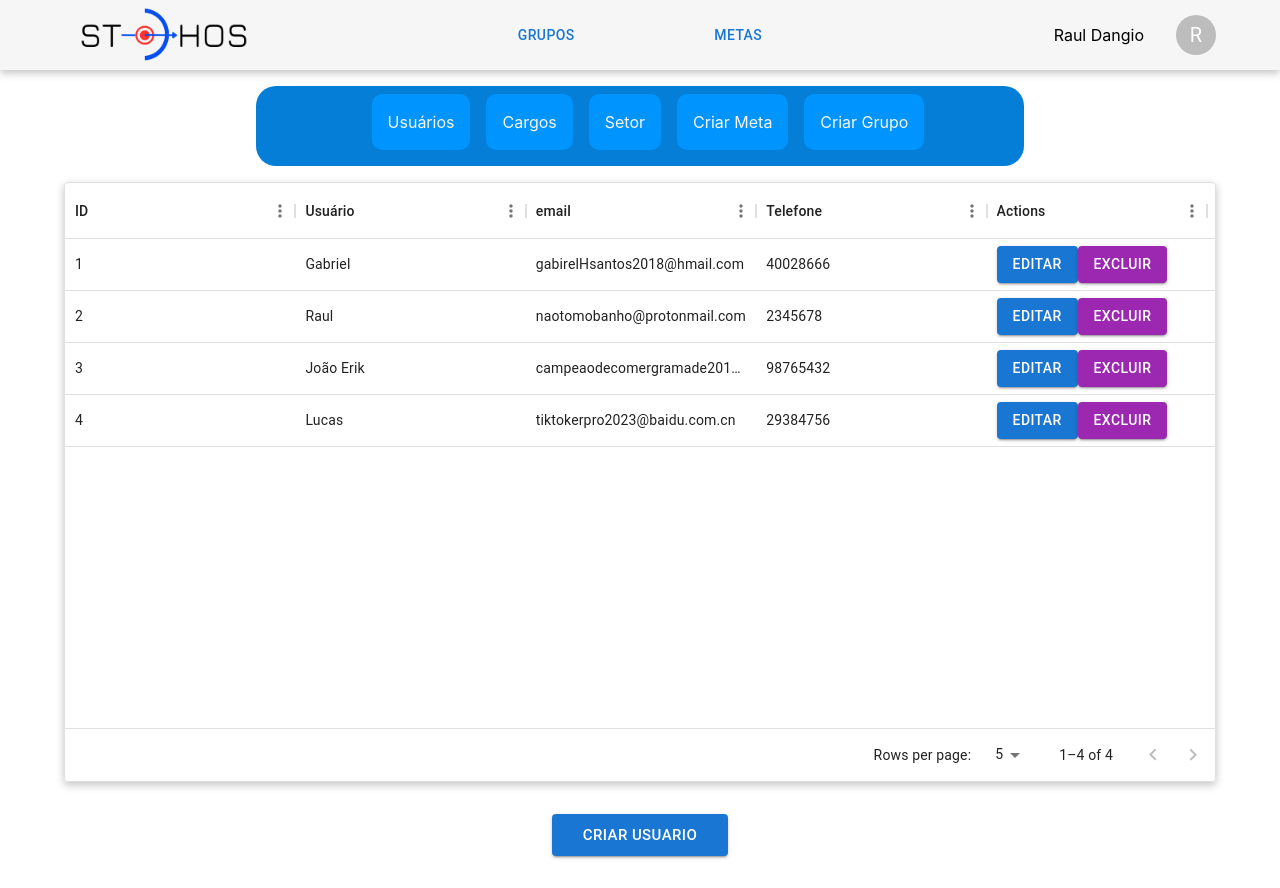
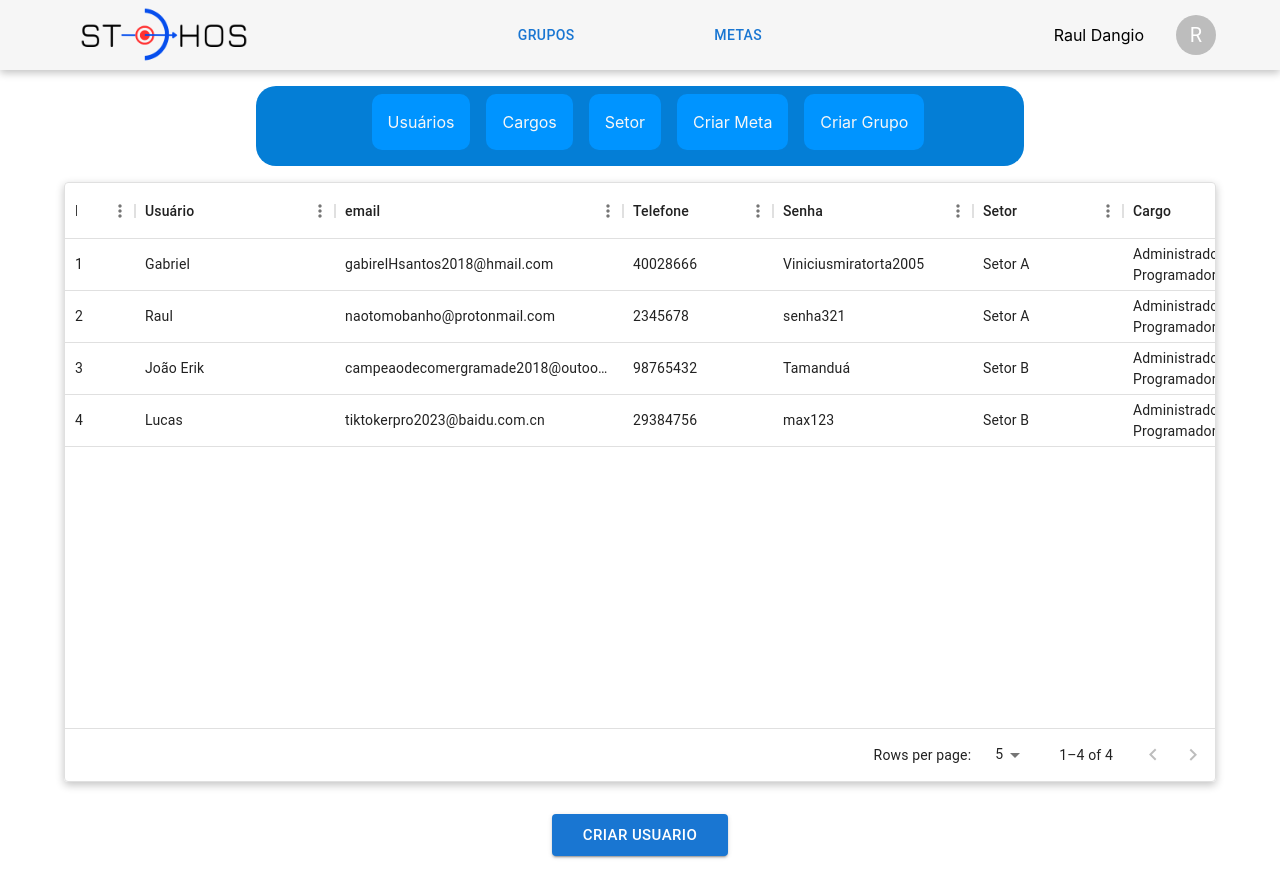
Before and after one commit to StochosTCC/Stochos, a React (Create React App) app in the folder stochos-front-R/: page /admin in a window 1280 px wide. Built offline with nearby package versions, Linux system fonts and the light colour scheme.

Commit message:
add edit user admin

```diff
--- a/stochos-front-R/src/pages/Admin/Components/AdminTab1/AdminTab1.json
+++ b/stochos-front-R/src/pages/Admin/Components/AdminTab1/AdminTab1.json
@@ -5,7 +5,14 @@
     "email": "gabirelHsantos2018@hmail.com",
     "password": "Viniciusmiratorta2005",
     "phone": "40028666",
-    "idsetor": 18
+    "setor": {
+      "nomesetor": "Setor A",
+      "id": 1
+    },
+    "cargos": [
+      { "nomecargo": "Administrador", "id": 1 },
+      { "nomecargo": "Programador", "id": 2 }
+    ]
   },
 
   {
@@ -14,7 +21,14 @@
     "email": "naotomobanho@protonmail.com",
     "password": "senha321",
     "phone": "2345678",
-    "idsetor": 3
+    "setor": {
+      "nomesetor": "Setor A",
+      "id": 1
+    },
+    "cargos": [
+      { "nomecargo": "Administrador", "id": 1 },
+      { "nomecargo": "Programador", "id": 2 }
+    ]
   },
 
   {
@@ -23,7 +37,14 @@
     "email": "campeaodecomergramade2018@outook.com",
     "password": "Tamanduá",
     "phone": "98765432",
-    "idsetor": 7
+    "setor": {
+      "nomesetor": "Setor B",
+      "id": 2
+    },
+    "cargos": [
+      { "nomecargo": "Administrador", "id": 1 },
+      { "nomecargo": "Programador", "id": 2 }
+    ]
   },
 
   {
@@ -32,6 +53,13 @@
     "email": "tiktokerpro2023@baidu.com.cn",
     "password": "max123",
     "phone": "29384756",
-    "idsetor": 9
+    "setor": {
+      "nomesetor": "Setor B",
+      "id": 2
+    },
+    "cargos": [
+      { "nomecargo": "Administrador", "id": 1 },
+      { "nomecargo": "Programador", "id": 2 }
+    ]
   }
 ]
--- a/stochos-front-R/src/pages/Admin/Components/AdminTab1/AdminTab1.module.scss
+++ b/stochos-front-R/src/pages/Admin/Components/AdminTab1/AdminTab1.module.scss
@@ -1,4 +1,8 @@
 @import "../../../../styles/variaveis";
+
+*{
+  padding: 0;
+}
 
 .botoes{
   display: flex;
@@ -24,5 +28,10 @@
 }
 
 .botaoexcluir{
-  margin-left: 1rem;
+  margin-left: 1rem !important;
+  background-color: $vermelho;
 }
+
+.cargos{
+  overflow: auto;
+}
--- a/stochos-front-R/src/pages/Admin/Components/AdminTab1/Popup/index.tsx
+++ b/stochos-front-R/src/pages/Admin/Components/AdminTab1/Popup/index.tsx
@@ -2,41 +2,97 @@ import setores from "../../../../Usuario/setor.json";
 import cargos from "../../../../Usuario/cargos.json";
 import style from "./Popup.module.scss";
 import { Button } from '@mui/material';
+import { useState } from 'react';
+
+interface Props{
+  username?: string,
+  email?: string,
+  password?: string,
+  setor?: {
+    nomesetor: string,
+    id: number
+  },
+  cargos?: []
+}
 
 
-export default function PopupCriarUsuario() {
+export default function PopupCriarUsuario({...props}:Props) {
+
+
+  const [dados, setDados] = useState({
+    username: "",
+    email: "",
+    password: "",
+    setor: {},
+    cargos: [] as number[],
+  });
+
+  const handleInputChange = (
+    event: React.ChangeEvent<
+      HTMLInputElement | HTMLSelectElement
+    >
+  ) => {
+    const { name, value } = event.target;
+    setDados({
+      ...dados,
+      [name]: name === "urgency" ? parseInt(value, 10) : value,
+    });
+  };
+
+  const handleCargoChange = (
+    event: React.ChangeEvent<HTMLSelectElement>
+  ) => {
+    const selectedOptions = Array.from(
+      event.target.selectedOptions,
+      (option) => Number(option.value)
+    ) as number[];
+    setDados({
+      ...dados,
+      cargos: selectedOptions,
+    });
+  };
+
+  const handleSubmit = (event: React.FormEvent<HTMLFormElement>) => {
+    event.preventDefault();
+    const formDataJSON = JSON.stringify(dados);
+    console.log(formDataJSON);
+  };
 
   return (
-    <form className={style.form}>
+    <form onSubmit={handleSubmit} className={style.form}>
       <div className={style.divinput}>
-        <label htmlFor="nomeusuario">Nome de Usuário</label>
-        <input type="text" name="nomeusuario" id="nomeusuario" required/>
+        <label htmlFor="username">Nome de Usuário</label>
+        <input onChange={handleInputChange} type="text" name="username" id="username" defaultValue={props.username ? props.username : "nao foi"} required/>
       </div>
       <div className={style.divinput}>
         <label htmlFor="email">Email</label>
-        <input type="email" name="email" id="email" required/>
+        <input onChange={handleInputChange} type="email" name="email" id="email" defaultValue={props.email ? props.email : ""} required/>
       </div>
       <div className={style.divinput}>
-        <label htmlFor="senha">Senha</label>
-        <input type="password" name="senha" id="senha" required />
+        <label htmlFor="password">Senha</label>
+        <input onChange={handleInputChange} type="password" name="password" id="password" defaultValue={props.password ? props.password : ""} required />
       </div>
       <div className={style.divinput}>
         <label htmlFor="setor">Setor</label>
-        <select className={style.selectcargo} name="setor" id="setor" required>
+        <select onChange={handleInputChange} className={style.selectcargo} name="setor" id="setor" required>
+        <option value="" selected disabled hidden>Selecione aqui</option>
           {setores.map( (setor) =>{
-            return <option value={setor.nomesetor}>{setor.nomesetor}</option>
+            if( setor.id === props.setor?.id){
+              return <option value={setor.id} selected>{setor.nomesetor}</option>
+            }
+            return <option value={setor.id}>{setor.nomesetor}</option>
           })}
         </select>
       </div>
       <div className={style.divinput}>
-        <label htmlFor="cargo">Cargo</label>
-        <select name="cargo" id="cargo" multiple required>
+        <label htmlFor="cargos">Cargo</label>
+        <select onChange={handleCargoChange} name="cargos" id="cargos"  multiple required>
           {cargos.map( (cargo) =>{
-            return <option value={cargo.nomecargo}>{cargo.nomecargo}</option>
+            return <option value={cargo.id}>{cargo.nomecargo}</option>
           })}
         </select>
       </div>
-      <Button className={style.botao} size="large" variant="contained">Criar Usuario</Button>
+      <Button className={style.botao} size="large" variant="contained" type="submit">Criar Usuario</Button>
     </form>
   );
 }
--- a/stochos-front-R/src/pages/Admin/Components/AdminTab1/index.tsx
+++ b/stochos-front-R/src/pages/Admin/Components/AdminTab1/index.tsx
@@ -4,17 +4,44 @@ import { DataGrid, GridColDef, GridValueGetterParams } from "@mui/x-data-grid";
 import { Button, Popover } from "@mui/material";
 import { useState } from "react";
 import PopupCriarUsuario from "./Popup";
+import { setPriority } from "os";
 
-const largura = window.innerWidth
+const largura = window.innerWidth;
 
 const columns: GridColDef[] = [
-  { field: "id", headerName: "ID", width: (largura*90/100)/5 },
-  { field: "nomeusuario", headerName: "Usuário", width: (largura*90/100)/5 },
-  { field: "email", headerName: "email", width: (largura*90/100)/5 },
-  { field: "phone", headerName: "Telefone", width: (largura*90/100)/5 },
+  { field: "id", headerName: "ID", width: 70 },
+  {
+    field: "nomeusuario",
+    headerName: "Usuário",
+    width: 200
+  },
+  { field: "email", headerName: "email", width: (largura * 90) / 100 / 4 },
+  { field: "phone", headerName: "Telefone", width: 150 },
+  { field: "password", headerName: "Senha", width: 200 },
+  {
+    field: "nomesetor",
+    headerName: "Setor",
+    width: 150,
+    renderCell: (params) => (
+        <div>{params.row.setor.nomesetor}</div>
+        ),
+  },
+  {
+    field: "nomecargo",
+    headerName: "Cargo",
+    width: 200,
+    renderCell: (params) => (
+      <div className={style.cargos}>
+        {params.row.cargos.map( (element: any) => {
+          return <p>{element["nomecargo"]}</p>
+        })}
+      </div>
+      ),
+  },
+
   {
     field: "actions",
-    headerName: "Actions",
+    headerName: "Ações",
     width: 220,
     renderCell: (params) => (
       <div className={style.botoes}>
@@ -36,11 +63,11 @@ function Botaos({ user }: any) {
   };
 
   const open = Boolean(anchorEl);
-  const id = open ? "simple-popover" : undefined;
 
   const deletarUser = () => {
     console.log(user.id);
   };
+
   return (
     <div>
       <Button
@@ -64,9 +91,14 @@ function Botaos({ user }: any) {
           horizontal: "center",
         }}
       >
-        <div>Salvar Alterações</div>
+        <PopupCriarUsuario username={user.nomeusuario} email={user.email} password={user.password} setor={user.setor} />
       </Popover>
-      <Button className={style.botaoexcluir} variant="contained" color="secondary" onClick={deletarUser}>
+      <Button
+        className={style.botaoexcluir}
+        variant="contained"
+        color="error"
+        onClick={deletarUser}
+      >
         EXCLUIR
       </Button>
     </div>
@@ -76,7 +108,6 @@ function Botaos({ user }: any) {
 const rows = AdminDados;
 
 export default function AdminTab1() {
-
   const [anchorEl, setAnchorEl] = useState<HTMLButtonElement | null>(null);
 
   const handleClick = (event: React.MouseEvent<HTMLButtonElement>) => {
@@ -104,7 +135,15 @@ export default function AdminTab1() {
           pageSizeOptions={[5, 10]}
         />
       </div>
-      <Button aria-describedby="criar-user" className={style.botaocriausuario} variant="contained" size="large" onClick={handleClick}>Criar Usuario</Button>
+      <Button
+        aria-describedby="criar-user"
+        className={style.botaocriausuario}
+        variant="contained"
+        size="large"
+        onClick={handleClick}
+      >
+        Criar Usuario
+      </Button>
       <Popover
         id="criar-user"
         open={open}
--- a/stochos-front-R/src/pages/usuario/setor.json
+++ b/stochos-front-R/src/pages/usuario/setor.json
@@ -1,8 +1,8 @@
 [
-  { "nomesetor": "setor a",
+  { "nomesetor": "Setor A",
     "id": 1
   },
-  { "nomesetor": "setor b",
+  { "nomesetor": "Setor B",
     "id": 2
   }
 ]
```
Lines whose indentation alone changed are shown as unchanged.
